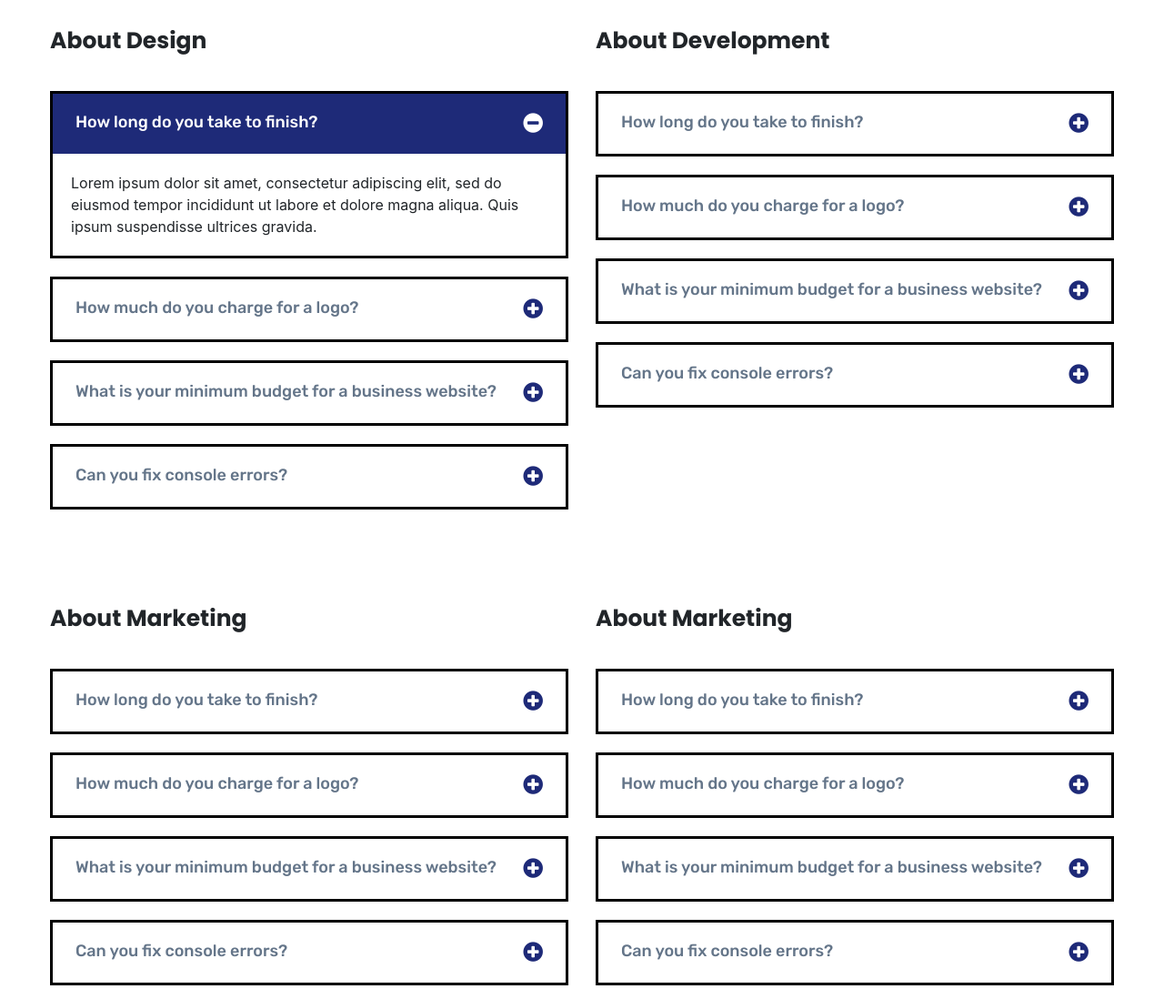
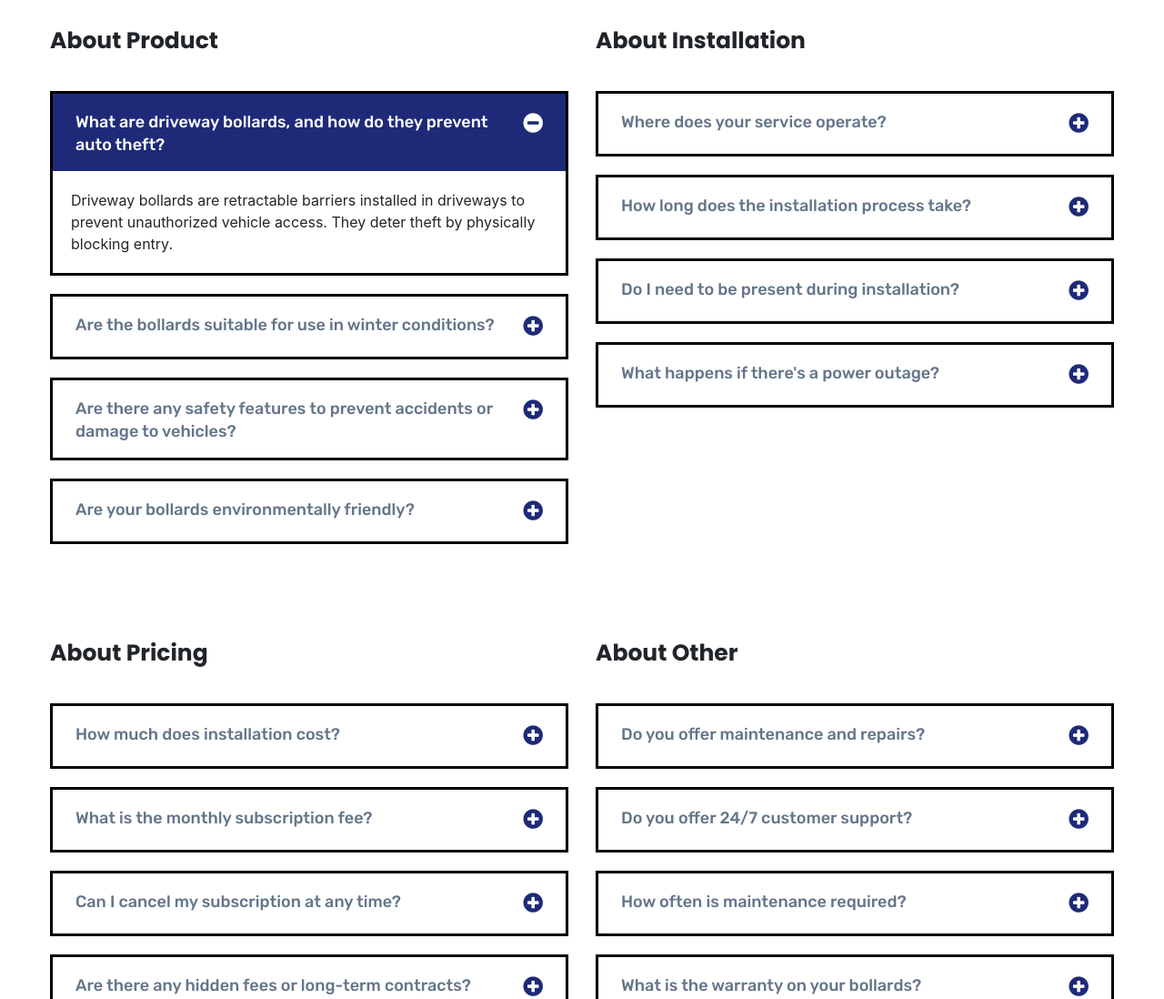
Before and after one commit to thefishstick/CarCo, a plain HTML site: page faq.html in a window 1280 px wide. Shown: the part 760-1858 px from the top of the page at 91% size. Drawn offline with Linux system fonts and the light colour scheme.

Commit message:
portfolio done

```diff
--- a/faq.html
+++ b/faq.html
@@ -152,14 +152,14 @@
             <div class="row">
                 <div class="col-lg-6">
                     <div class="faq-box">
-                        <h2>About Design</h2>
+                        <h2>About Product</h2>
                         <div  role="tablist">
                             <div class="card">
                                 <div class="card-header card-header-expanded" role="tab" id="headingOne">
                                     <h5 class="mb-0">
                                         <a data-toggle="collapse" href="#collapseOne" aria-expanded="true"
                                             aria-controls="collapseOne">
-                                            How long do you take to finish?
+                                            What are driveway bollards, and how do they prevent auto theft?
                                         </a>
                                     </h5>
                                 </div>
@@ -167,9 +167,7 @@
                                 <div id="collapseOne" class="collapse show" role="tabpanel"
                                     aria-labelledby="headingOne">
                                     <div class="card-body">
-                                        Lorem ipsum dolor sit amet, consectetur adipiscing elit, sed do eiusmod tempor
-                                        incididunt ut labore et dolore magna aliqua. Quis ipsum suspendisse ultrices
-                                        gravida.
+                                        Driveway bollards are retractable barriers installed in driveways to prevent unauthorized vehicle access. They deter theft by physically blocking entry.
                                     </div>
                                 </div>
                             </div>
@@ -179,15 +177,13 @@
                                     <h5 class="mb-0">
                                         <a class="collapsed" data-toggle="collapse" href="#collapseTwo"
                                             aria-expanded="false" aria-controls="collapseTwo">
-                                            How much do you charge for a logo?
+                                            Are the bollards suitable for use in winter conditions?
                                         </a>
                                     </h5>
                                 </div>
                                 <div id="collapseTwo" class="collapse" role="tabpanel" aria-labelledby="headingTwo">
                                     <div class="card-body">
-                                        Lorem ipsum dolor sit amet, consectetur adipiscing elit, sed do eiusmod tempor
-                                        incididunt ut labore et dolore magna aliqua. Quis ipsum suspendisse ultrices
-                                        gravida.
+                                        Yes, our bollards are designed to withstand harsh Canadian winters. They are built to operate smoothly in cold temperatures and snow.
                                     </div>
                                 </div>
                             </div>
@@ -197,15 +193,13 @@
                                     <h5 class="mb-0">
                                         <a class="collapsed" data-toggle="collapse" href="#collapseThree"
                                             aria-expanded="false" aria-controls="collapseThree">
-                                            What is your minimum budget for a business website?
+                                            Are there any safety features to prevent accidents or damage to vehicles?
                                         </a>
                                     </h5>
                                 </div>
                                 <div id="collapseThree" class="collapse" role="tabpanel" aria-labelledby="headingThree">
                                     <div class="card-body">
-                                        Lorem ipsum dolor sit amet, consectetur adipiscing elit, sed do eiusmod tempor
-                                        incididunt ut labore et dolore magna aliqua. Quis ipsum suspendisse ultrices
-                                        gravida.
+                                        Yes, our bollards are equipped with safety sensors to prevent accidental activation and damage to vehicles.
                                     </div>
                                 </div>
                             </div>
@@ -215,15 +209,13 @@
                                     <h5 class="mb-0">
                                         <a class="collapsed" data-toggle="collapse" href="#collapseFour"
                                             aria-expanded="false" aria-controls="collapseFour">
-                                            Can you fix console errors?
+                                            Are your bollards environmentally friendly?
                                         </a>
                                     </h5>
                                 </div>
                                 <div id="collapseFour" class="collapse" role="tabpanel" aria-labelledby="headingFour">
                                     <div class="card-body">
-                                        Lorem ipsum dolor sit amet, consectetur adipiscing elit, sed do eiusmod tempor
-                                        incididunt ut labore et dolore magna aliqua. Quis ipsum suspendisse ultrices
-                                        gravida.
+                                        Our bollards are designed with energy efficiency in mind, and we strive to minimize their environmental impact.
                                     </div>
                                 </div>
                             </div>
@@ -232,22 +224,20 @@
                 </div>
                 <div class="col-lg-6">
                     <div class="faq-box">
-                        <h2>About Development</h2>
+                        <h2>About Installation</h2>
                         <div  role="tablist">
                             <div class="card">
                                 <div class="card-header" role="tab" id="headingFive">
                                     <h5 class="mb-0">
                                         <a class="collapsed" data-toggle="collapse" href="#collapseFive"
                                             aria-expanded="false" aria-controls="collapseFive">
-                                            How long do you take to finish?
+                                            Where does your service operate?
                                         </a>
                                     </h5>
                                 </div>
                                 <div id="collapseFive" class="collapse" role="tabpanel" aria-labelledby="headingFive">
                                     <div class="card-body">
-                                        Lorem ipsum dolor sit amet, consectetur adipiscing elit, sed do eiusmod tempor
-                                        incididunt ut labore et dolore magna aliqua. Quis ipsum suspendisse ultrices
-                                        gravida.
+                                        We proudly serve the greater Toronto area, providing our driveway bollard installation service to enhance security for local residents.
                                     </div>
                                 </div>
                             </div>
@@ -257,15 +247,13 @@
                                     <h5 class="mb-0">
                                         <a class="collapsed" data-toggle="collapse" href="#collapseSix"
                                             aria-expanded="false" aria-controls="collapseSix">
-                                            How much do you charge for a logo?
+                                            How long does the installation process take?
                                         </a>
                                     </h5>
                                 </div>
                                 <div id="collapseSix" class="collapse" role="tabpanel" aria-labelledby="headingSix">
                                     <div class="card-body">
-                                        Lorem ipsum dolor sit amet, consectetur adipiscing elit, sed do eiusmod tempor
-                                        incididunt ut labore et dolore magna aliqua. Quis ipsum suspendisse ultrices
-                                        gravida.
+                                        Installation typically takes a few hours, but it may vary based on the specific requirements of your driveway.
                                     </div>
                                 </div>
                             </div>
@@ -275,15 +263,13 @@
                                     <h5 class="mb-0">
                                         <a class="collapsed" data-toggle="collapse" href="#collapseSeven"
                                             aria-expanded="false" aria-controls="collapseSeven">
-                                            What is your minimum budget for a business website?
+                                            Do I need to be present during installation?
                                         </a>
                                     </h5>
                                 </div>
                                 <div id="collapseSeven" class="collapse" role="tabpanel" aria-labelledby="headingSeven">
                                     <div class="card-body">
-                                        Lorem ipsum dolor sit amet, consectetur adipiscing elit, sed do eiusmod tempor
-                                        incididunt ut labore et dolore magna aliqua. Quis ipsum suspendisse ultrices
-                                        gravida.
+                                        It's not necessary for you to be present during installation, as our professional technicians can complete the setup efficiently.
                                     </div>
                                 </div>
                             </div>
@@ -293,15 +279,13 @@
                                     <h5 class="mb-0">
                                         <a class="collapsed" data-toggle="collapse" href="#collapseEight"
                                             aria-expanded="false" aria-controls="collapseEight">
-                                            Can you fix console errors?
+                                            What happens if there's a power outage?
                                         </a>
                                     </h5>
                                 </div>
                                 <div id="collapseEight" class="collapse" role="tabpanel" aria-labelledby="headingEight">
                                     <div class="card-body">
-                                        Lorem ipsum dolor sit amet, consectetur adipiscing elit, sed do eiusmod tempor
-                                        incididunt ut labore et dolore magna aliqua. Quis ipsum suspendisse ultrices
-                                        gravida.
+                                        Our bollards have a backup power source to ensure continued security during power outages.
                                     </div>
                                 </div>
                             </div>
@@ -310,22 +294,20 @@
                 </div>
                 <div class="col-lg-6">
                     <div class="faq-box">
-                        <h2>About Marketing</h2>
+                        <h2>About Pricing</h2>
                         <div  role="tablist">
                             <div class="card">
                                 <div class="card-header" role="tab" id="headingNine">
                                     <h5 class="mb-0">
                                         <a class="collapsed" data-toggle="collapse" href="#collapseNine"
                                             aria-expanded="false" aria-controls="collapseNine">
-                                            How long do you take to finish?
+                                            How much does installation cost?
                                         </a>
                                     </h5>
                                 </div>
                                 <div id="collapseNine" class="collapse" role="tabpanel" aria-labelledby="headingNine">
                                     <div class="card-body">
-                                        Lorem ipsum dolor sit amet, consectetur adipiscing elit, sed do eiusmod tempor
-                                        incididunt ut labore et dolore magna aliqua. Quis ipsum suspendisse ultrices
-                                        gravida.
+                                        We offer a limited-time promotion of $0 installation fee to get you started with our service.
                                     </div>
                                 </div>
                             </div>
@@ -335,15 +317,13 @@
                                     <h5 class="mb-0">
                                         <a class="collapsed" data-toggle="collapse" href="#collapseTen"
                                             aria-expanded="false" aria-controls="collapseTen">
-                                            How much do you charge for a logo?
+                                            What is the monthly subscription fee?
                                         </a>
                                     </h5>
                                 </div>
                                 <div id="collapseTen" class="collapse" role="tabpanel" aria-labelledby="headingTen">
                                     <div class="card-body">
-                                        Lorem ipsum dolor sit amet, consectetur adipiscing elit, sed do eiusmod tempor
-                                        incididunt ut labore et dolore magna aliqua. Quis ipsum suspendisse ultrices
-                                        gravida.
+                                        Our subscription fee is $50 per month, which includes free maintenance.
                                     </div>
                                 </div>
                             </div>
@@ -353,15 +333,13 @@
                                     <h5 class="mb-0">
                                         <a class="collapsed" data-toggle="collapse" href="#collapseElvn"
                                             aria-expanded="false" aria-controls="collapseElvn">
-                                            What is your minimum budget for a business website?
+                                            Can I cancel my subscription at any time?
                                         </a>
                                     </h5>
                                 </div>
                                 <div id="collapseElvn" class="collapse" role="tabpanel" aria-labelledby="headingElvn">
                                     <div class="card-body">
-                                        Lorem ipsum dolor sit amet, consectetur adipiscing elit, sed do eiusmod tempor
-                                        incididunt ut labore et dolore magna aliqua. Quis ipsum suspendisse ultrices
-                                        gravida.
+                                        Yes, you can cancel your subscription at any time without incurring additional fees. We value your flexibility.
                                     </div>
                                 </div>
                             </div>
@@ -371,15 +349,13 @@
                                     <h5 class="mb-0">
                                         <a class="collapsed" data-toggle="collapse" href="#collapseTwlv"
                                             aria-expanded="false" aria-controls="collapseTwlv">
-                                            Can you fix console errors?
+                                            Are there any hidden fees or long-term contracts?
                                         </a>
                                     </h5>
                                 </div>
                                 <div id="collapseTwlv" class="collapse" role="tabpanel" aria-labelledby="headingTwlv">
                                     <div class="card-body">
-                                        Lorem ipsum dolor sit amet, consectetur adipiscing elit, sed do eiusmod tempor
-                                        incididunt ut labore et dolore magna aliqua. Quis ipsum suspendisse ultrices
-                                        gravida.
+                                        No, there are no hidden fees or long-term contracts. We believe in transparent pricing and flexible arrangements.
                                     </div>
                                 </div>
                             </div>
@@ -388,22 +364,20 @@
                 </div>
                 <div class="col-lg-6">
                     <div class="faq-box">
-                        <h2>About Marketing</h2>
+                        <h2>About Other</h2>
                         <div  role="tablist">
                             <div class="card">
                                 <div class="card-header" role="tab" id="headingThrtn">
                                     <h5 class="mb-0">
                                         <a class="collapsed" data-toggle="collapse" href="#collapseThrtn"
                                             aria-expanded="false" aria-controls="collapseThrtn">
-                                            How long do you take to finish?
+                                            Do you offer maintenance and repairs?
                                         </a>
                                     </h5>
                                 </div>
                                 <div id="collapseThrtn" class="collapse" role="tabpanel" aria-labelledby="headingThrtn">
                                     <div class="card-body">
-                                        Lorem ipsum dolor sit amet, consectetur adipiscing elit, sed do eiusmod tempor
-                                        incididunt ut labore et dolore magna aliqua. Quis ipsum suspendisse ultrices
-                                        gravida.
+                                        Yes, we provide free maintenance and repairs as part of your subscription to ensure your bollards remain in excellent condition.
                                     </div>
                                 </div>
                             </div>
@@ -413,15 +387,13 @@
                                     <h5 class="mb-0">
                                         <a class="collapsed" data-toggle="collapse" href="#collapseFrtn"
                                             aria-expanded="false" aria-controls="collapseFrtn">
-                                            How much do you charge for a logo?
+                                            Do you offer 24/7 customer support?
                                         </a>
                                     </h5>
                                 </div>
                                 <div id="collapseFrtn" class="collapse" role="tabpanel" aria-labelledby="headingFrtn">
                                     <div class="card-body">
-                                        Lorem ipsum dolor sit amet, consectetur adipiscing elit, sed do eiusmod tempor
-                                        incididunt ut labore et dolore magna aliqua. Quis ipsum suspendisse ultrices
-                                        gravida.
+                                        Yes, we provide 24/7 customer support to address any questions or concerns you may have.
                                     </div>
                                 </div>
                             </div>
@@ -431,15 +403,13 @@
                                     <h5 class="mb-0">
                                         <a class="collapsed" data-toggle="collapse" href="#collapseFftn"
                                             aria-expanded="false" aria-controls="collapseFftn">
-                                            What is your minimum budget for a business website?
+                                            How often is maintenance required?
                                         </a>
                                     </h5>
                                 </div>
                                 <div id="collapseFftn" class="collapse" role="tabpanel" aria-labelledby="headingFftn">
                                     <div class="card-body">
-                                        Lorem ipsum dolor sit amet, consectetur adipiscing elit, sed do eiusmod tempor
-                                        incididunt ut labore et dolore magna aliqua. Quis ipsum suspendisse ultrices
-                                        gravida.
+                                        Maintenance is typically never required, but it can be adjusted based on your usage and needs.
                                     </div>
                                 </div>
                             </div>
@@ -449,15 +419,13 @@
                                     <h5 class="mb-0">
                                         <a class="collapsed" data-toggle="collapse" href="#collapseSixtn"
                                             aria-expanded="false" aria-controls="collapseSixtn">
-                                            Can you fix console errors?
+                                            What is the warranty on your bollards?
                                         </a>
                                     </h5>
                                 </div>
                                 <div id="collapseSixtn" class="collapse" role="tabpanel" aria-labelledby="headingSixtn">
                                     <div class="card-body">
-                                        Lorem ipsum dolor sit amet, consectetur adipiscing elit, sed do eiusmod tempor
-                                        incididunt ut labore et dolore magna aliqua. Quis ipsum suspendisse ultrices
-                                        gravida.
+                                        Our bollards come with a standard warranty, and we offer extended warranty options for added peace of mind.
                                     </div>
                                 </div>
                             </div>
```
